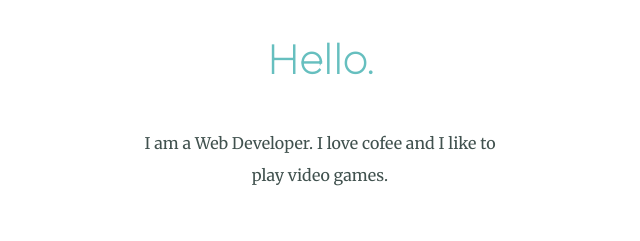
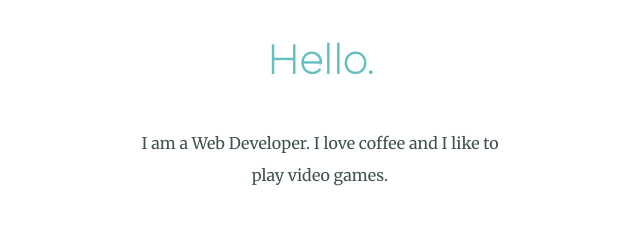
Before and after one commit to SandipNepal/MySite, a plain HTML site: page index.html in a window 1280 px wide. Shown: the part 1171-1412 px from the top of the page, 320-960 px from the left. Drawn offline with Linux system fonts and the light colour scheme.

Commit message:
final commit

```diff
--- a/index.html
+++ b/index.html
@@ -23,7 +23,7 @@
     <div class="profile">
       <img src="images/sandip_dp.png" alt="DP">
       <h2>Hello.</h2>
-      <p class="intro">I am a Web Developer. I love cofee and I like to play video games.</p>
+      <p class="intro">I am a Web Developer. I love coffee and I like to play video games.</p>
     </div>
     <hr>
     <div class="skills">
```
